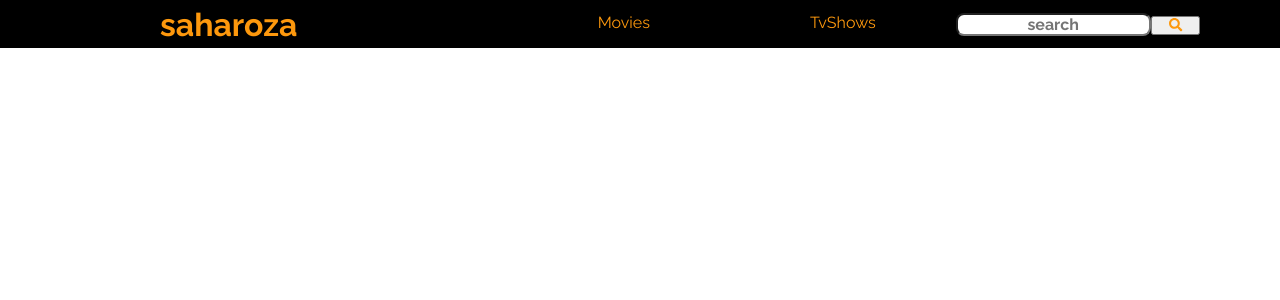
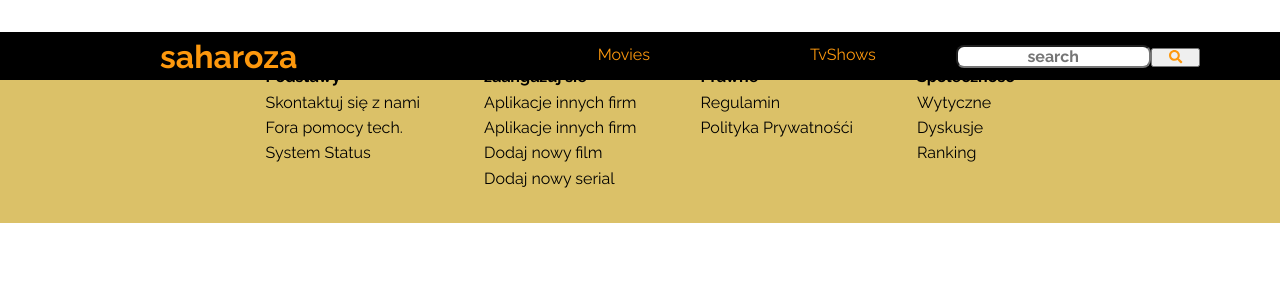
Before and after one commit to lukasz-chase/sacharoza, a React (Create React App) app: page /movie/1 in a window 1280 px wide. Shown: the top 300 px of the page. Built offline with nearby package versions, Linux system fonts and the light colour scheme; no server answers.

Commit message:
started movie detail website but something went wrong will fix later

```diff
--- a/src/App.js
+++ b/src/App.js
@@ -5,6 +5,7 @@ import MovieDetail from "./pages/MovieDetail";
 import TvShowDetails from "./pages/TvShowDetails";
 import Nav from "./components/Nav";
 import Searched from "./pages/Searched";
+import Footer from "./components/Footer";
 //Styles
 import GlobalStyles from "./components/GlobalStyles";
 //Router
@@ -30,6 +31,7 @@ function App() {
       <Route path="/searched">
         <Searched searchedMovie={searchedMovie} searchedTv={searchedTv} />
       </Route>
+      <Footer />
     </div>
   );
 }
--- /dev/null
+++ b/src/components/Footer.js
@@ -0,0 +1,58 @@
+import React from "react";
+//styling and motion
+import styled from "styled-components";
+import { motion } from "framer-motion";
+
+const Footer = () => {
+  return (
+    <FooterComponent>
+      <ul>
+        <li>Podstawy</li>
+        <li>Skontaktuj się z nami</li>
+        <li>Fora pomocy tech.</li>
+        <li>System Status</li>
+      </ul>
+      <ul>
+        <li>zaangazuj sie</li>
+        <li>Aplikacje innych firm</li>
+        <li>Aplikacje innych firm</li>
+        <li>Dodaj nowy film</li>
+        <li>Dodaj nowy serial</li>
+      </ul>
+      <ul>
+        <li>Prawne</li>
+        <li>Regulamin</li>
+        <li>Polityka Prywatnośći</li>
+      </ul>
+      <ul>
+        <li>Spolecznosc</li>
+        <li>Wytyczne</li>
+        <li>Dyskusje</li>
+        <li>Ranking</li>
+      </ul>
+    </FooterComponent>
+  );
+};
+
+const FooterComponent = styled(motion.div)`
+  min-height: 10vh;
+  display: flex;
+  justify-content: center;
+  color: black;
+  font-size: 1rem;
+  margin: 2rem 0rem 0rem 0rem;
+  padding: 2rem;
+  background-color: #dbc168;
+  ul {
+    list-style: none;
+    padding: 0rem 2rem;
+  }
+  li:first-child {
+    font-weight: bold;
+  }
+  li {
+    padding: 0.2rem 0rem;
+  }
+`;
+
+export default Footer;
--- /dev/null
+++ b/src/components/MediaBaner.js
@@ -0,0 +1,59 @@
+import React from "react";
+//styling
+import styled from "styled-components";
+import { motion } from "framer-motion";
+import { getImageURL } from "../api";
+
+const MediaBaner = ({
+  image,
+  title,
+  date,
+  year,
+  genres,
+  overview,
+  budget,
+  revenue,
+  runtime,
+  rating,
+}) => {
+  return (
+    <MediaBanerComponent>
+      <Poster>
+        <img src={image} alt="" />
+      </Poster>
+      <SmallDetails>
+        <h1>
+          {title} ({year})
+        </h1>
+        <h2>{date} </h2>
+        <h1>
+          {genres.map((genre) => (
+            <p>{genre.name}</p>
+          ))}
+        </h1>
+        <p>{overview}</p>;<p>Budget {budget}</p>
+        <p>revenue {revenue}</p>
+        <p>runtime {runtime}</p>
+        <p>rating {rating}</p>
+      </SmallDetails>
+    </MediaBanerComponent>
+  );
+};
+const MediaBanerComponent = styled(motion.div)`
+  display: flex;
+  width: 100%;
+  background-color: #f2c366;
+`;
+const Poster = styled(motion.div)`
+  width: 50%;
+  img {
+    height: 10vh;
+    width: 30%;
+  }
+`;
+const SmallDetails = styled(motion.div)`
+  width: 50%;
+  padding: 8rem 0rem;
+`;
+
+export default MediaBaner;
--- a/src/pages/Home.js
+++ b/src/pages/Home.js
@@ -1,4 +1,4 @@
-import React, { useState } from "react";
+import React, { useState, useRef } from "react";
 import axios from "axios";
 //getting url
 import { getTrendingMedia } from "../api";
@@ -37,19 +37,51 @@ const Home = () => {
     setTrendingMovie(trendingMoviesWeek);
     setTrendingTv(trendingTvWeek);
   }, [trendingMoviesWeek, trendingTvWeek]);
+  //Event handlers
+  const button1Ref = useRef(null);
+  const button2Ref = useRef(null);
+  const button3Ref = useRef(null);
+  const button4Ref = useRef(null);
+  const trendingMovieHandler = (currentBtn, setTrend, whichTrend) => {
+    button1Ref.current.classList.remove("active");
+    button2Ref.current.classList.remove("active");
+    currentBtn.current.classList.add("active");
+    setTrend(whichTrend);
+  };
+  const trendingTvHandler = (currentBtn, setTrend, whichTrend) => {
+    button3Ref.current.classList.remove("active");
+    button4Ref.current.classList.remove("active");
+    currentBtn.current.classList.add("active");
+    setTrend(whichTrend);
+  };
   return (
     <StyledHome>
       <Baner />
       <ColumnHeader>
         <h1>Trending movies</h1>
         <ButtonsStyle>
-          <button onClick={() => setTrendingMovie(trendingMoviesDay)}>
+          <button
+            ref={button1Ref}
+            onClick={() =>
+              trendingMovieHandler(
+                button1Ref,
+                setTrendingMovie,
+                trendingMoviesDay
+              )
+            }
+          >
             Today
           </button>
           <button
-            type="button"
-            onClick={() => setTrendingMovie(trendingMoviesWeek)}
-            autofocus
+            ref={button2Ref}
+            className="active"
+            onClick={() =>
+              trendingMovieHandler(
+                button2Ref,
+                setTrendingMovie,
+                trendingMoviesWeek
+              )
+            }
           >
             This Week
           </button>
@@ -77,8 +109,21 @@ const Home = () => {
       <ColumnHeader>
         <h1>trending tv shows:</h1>
         <ButtonsStyle>
-          <button onClick={() => setTrendingTv(trendingTvDay)}>Today</button>
-          <button onClick={() => setTrendingTv(trendingTvWeek)}>
+          <button
+            ref={button3Ref}
+            onClick={() =>
+              trendingTvHandler(button3Ref, setTrendingTv, trendingTvDay)
+            }
+          >
+            Today
+          </button>
+          <button
+            ref={button4Ref}
+            className="active"
+            onClick={() =>
+              trendingTvHandler(button4Ref, setTrendingTv, trendingTvWeek)
+            }
+          >
             This Week
           </button>
         </ButtonsStyle>
@@ -125,15 +170,17 @@ const ColumnHeader = styled(motion.div)`
     border-radius: 1rem;
     padding: 1rem;
     margin: 0.5rem;
-    background-color: #f7e00c;
     transition: 0.5s ease-in;
     &:hover {
       cursor: pointer;
     }
     &:focus {
       outline: none;
-      background-color: #ed930c;
     }
+  }
+  .active {
+    outline: none;
+    background-color: #ed930c;
   }
 `;
 
@@ -142,6 +189,5 @@ const ButtonsStyle = styled(motion.div)`
   justify-content: center;
   align-items: center;
   border-radius: 1rem;
-  background-color: #f7e00c;
 `;
 export default Home;
--- a/src/pages/MovieDetail.js
+++ b/src/pages/MovieDetail.js
@@ -1,37 +1,49 @@
 import React, { useState, useEffect } from "react";
-import axios from "axios";
+//import router
 import { useLocation } from "react-router-dom";
-import { getMovieDetails, getImageURL } from "../api";
+//styling
 import styled from "styled-components";
 import { motion } from "framer-motion";
+//import axios
+import axios from "axios";
+//import url
+import { getMovieDetails, getImageURL } from "../api";
+//import components
+import MediaBaner from "../components/MediaBaner";
 
 const MovieDetail = () => {
   // state;
   const [movie, setMovie] = useState(null);
+  const [genres, setGenres] = useState({});
   //get the current locaiton
   const location = useLocation();
   const pathId = location.pathname.split("/")[2];
   useEffect(() => {
     axios.get(getMovieDetails(pathId)).then((res) => setMovie(res));
   }, []);
+  // console.log();
   return (
     <div>
       {movie && (
         <Details>
-          <h1>{movie.data.title}</h1>
-          <div className="smallDetails">
-            <p>Released {movie.data.release_date}</p>
-            <p>Budget {movie.data.budget}</p>
-            <p>revenue {movie.data.revenue}</p>
-            <p>runtime {movie.data.runtime}</p>
-            <p>rating {movie.data.vote_average}</p>
-          </div>
-          <p>{movie.data.overview}</p>;
-          <img src={getImageURL(500, movie.data.poster_path)} alt="" />
+          <MediaBaner
+            image={getImageURL(500, movie.data.poster_path)}
+            title={movie.data.title}
+            date={movie.data.release_date}
+            year={movie.data.release_date.split("-")[0]}
+            genres={movie.data.genres}
+            overview={movie.data.overview}
+            budget={movie.data.budget}
+            revenue={movie.data.revenue}
+            runtime={movie.data.runtime}
+            rating={movie.data.vote_average}
+          />
         </Details>
       )}
     </div>
   );
 };
+
 const Details = styled(motion.div)``;
+
 export default MovieDetail;
```
Also changed, not shown: 1 other file (tests, documents, lock files or other folders).
